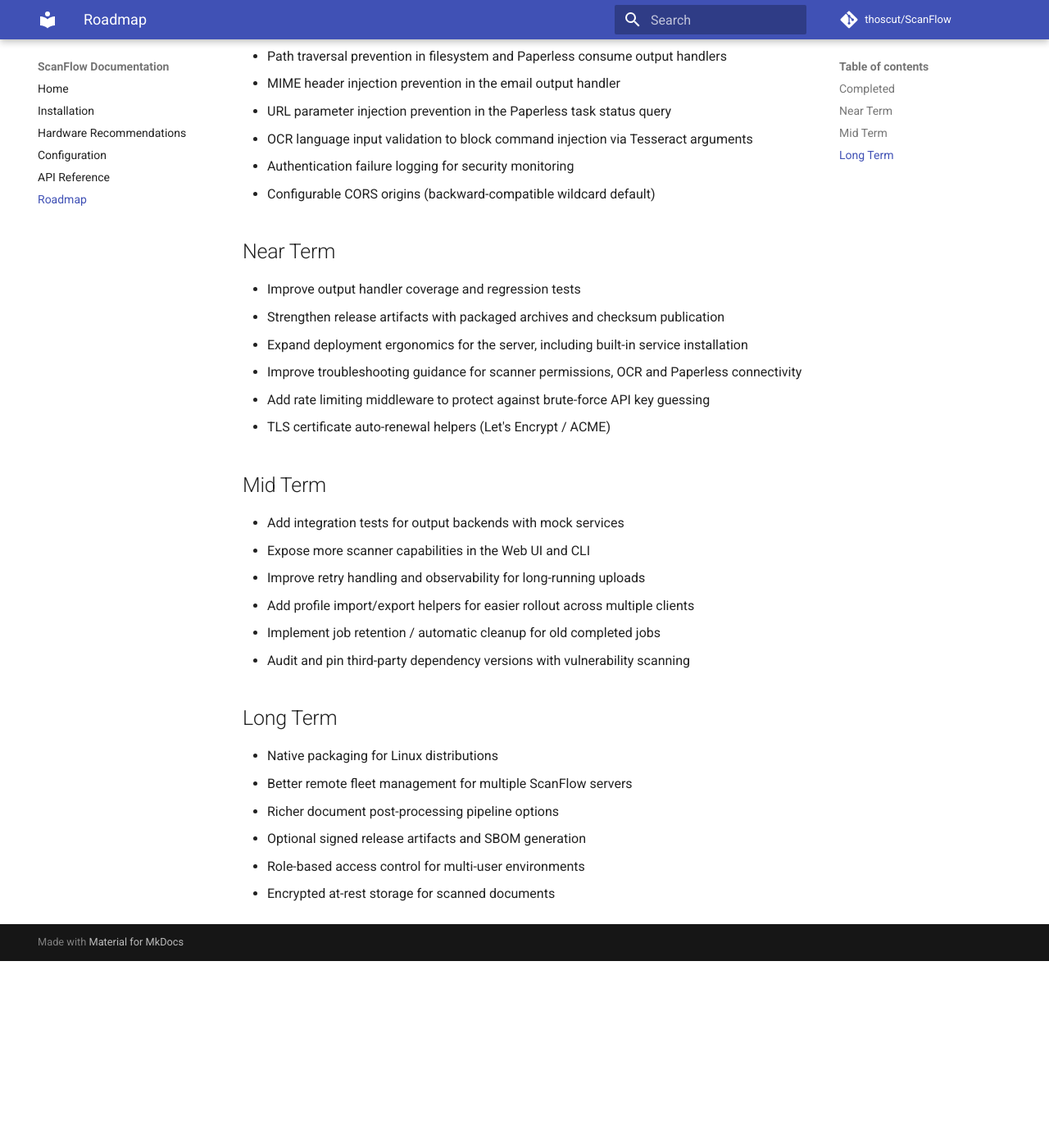
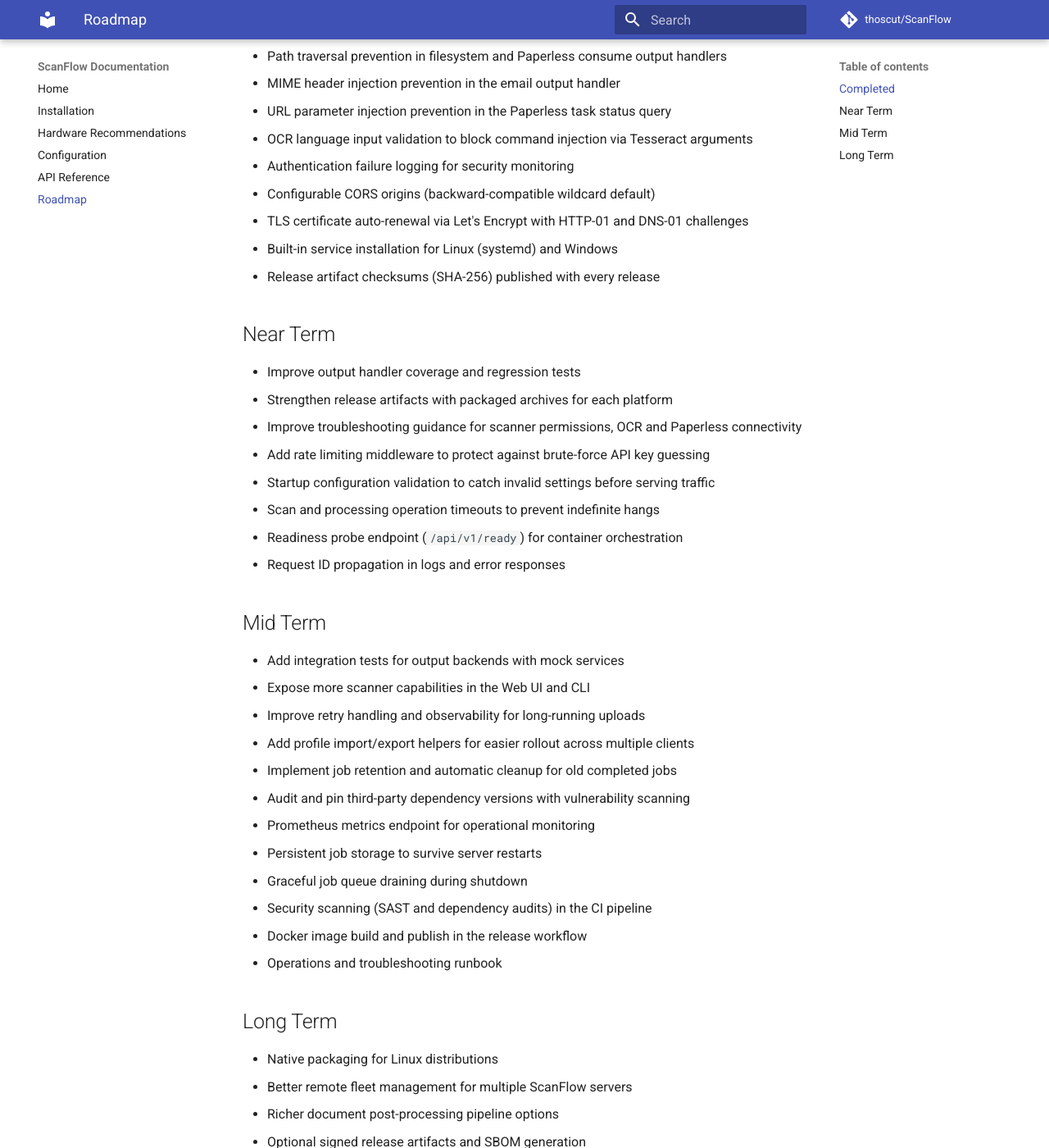
Before and after one commit to thoscut/ScanFlow, an MkDocs documentation site: the page built from docs/roadmap.md, in a window 1280 px wide and 1400 px high, scrolled down 242 px. Shown: the whole window at 82% size. Built offline with MkDocs 1.6.1 and Material for MkDocs 9.7.7, drawn with Linux system fonts in a browser that asks for light colours; comment, search, counter and statistics services are not loaded; before the commit the page ends 1414 px from its top, so only the background shows below that; some of the changed text lies outside the part shown.

Commit message:
extend roadmap with production-readiness items
Co-authored-by: thoscut <1567590+thoscut@users.noreply.github.com>

```diff
--- a/docs/roadmap.md
+++ b/docs/roadmap.md
@@ -10,15 +10,20 @@
 - OCR language input validation to block command injection via Tesseract arguments
 - Authentication failure logging for security monitoring
 - Configurable CORS origins (backward-compatible wildcard default)
+- TLS certificate auto-renewal via Let's Encrypt with HTTP-01 and DNS-01 challenges
+- Built-in service installation for Linux (systemd) and Windows
+- Release artifact checksums (SHA-256) published with every release
 
 ## Near Term
 
 - Improve output handler coverage and regression tests
-- Strengthen release artifacts with packaged archives and checksum publication
-- Expand deployment ergonomics for the server, including built-in service installation
+- Strengthen release artifacts with packaged archives for each platform
 - Improve troubleshooting guidance for scanner permissions, OCR and Paperless connectivity
 - Add rate limiting middleware to protect against brute-force API key guessing
-- TLS certificate auto-renewal helpers (Let's Encrypt / ACME)
+- Startup configuration validation to catch invalid settings before serving traffic
+- Scan and processing operation timeouts to prevent indefinite hangs
+- Readiness probe endpoint (`/api/v1/ready`) for container orchestration
+- Request ID propagation in logs and error responses
 
 ## Mid Term
 
@@ -26,8 +31,14 @@
 - Expose more scanner capabilities in the Web UI and CLI
 - Improve retry handling and observability for long-running uploads
 - Add profile import/export helpers for easier rollout across multiple clients
-- Implement job retention / automatic cleanup for old completed jobs
+- Implement job retention and automatic cleanup for old completed jobs
 - Audit and pin third-party dependency versions with vulnerability scanning
+- Prometheus metrics endpoint for operational monitoring
+- Persistent job storage to survive server restarts
+- Graceful job queue draining during shutdown
+- Security scanning (SAST and dependency audits) in the CI pipeline
+- Docker image build and publish in the release workflow
+- Operations and troubleshooting runbook
 
 ## Long Term
 
@@ -37,3 +48,7 @@
 - Optional signed release artifacts and SBOM generation
 - Role-based access control for multi-user environments
 - Encrypted at-rest storage for scanned documents
+- Backup and disaster recovery tooling
+- Upgrade and migration path documentation
+- Performance tuning guide for high-throughput environments
+- Horizontal scaling and high-availability support
```
